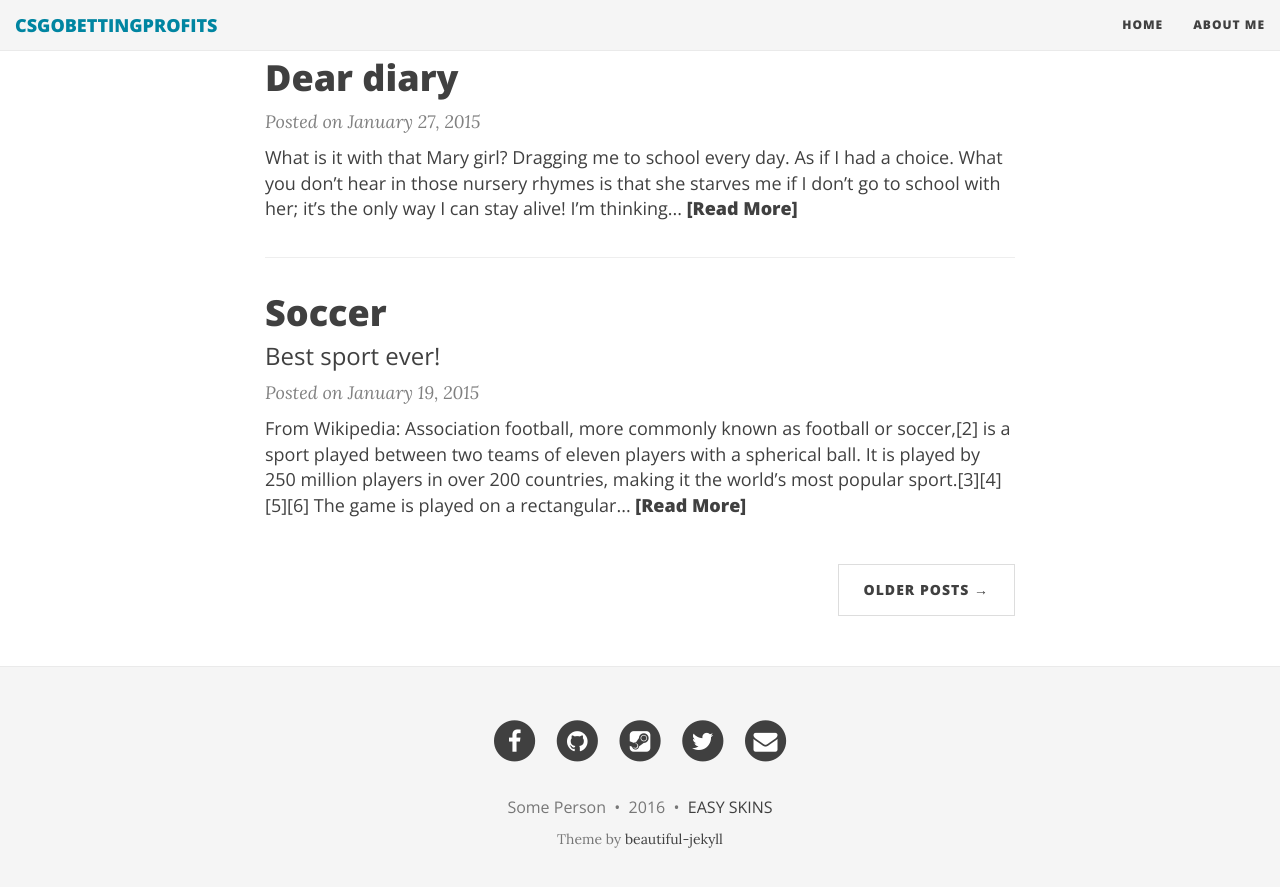
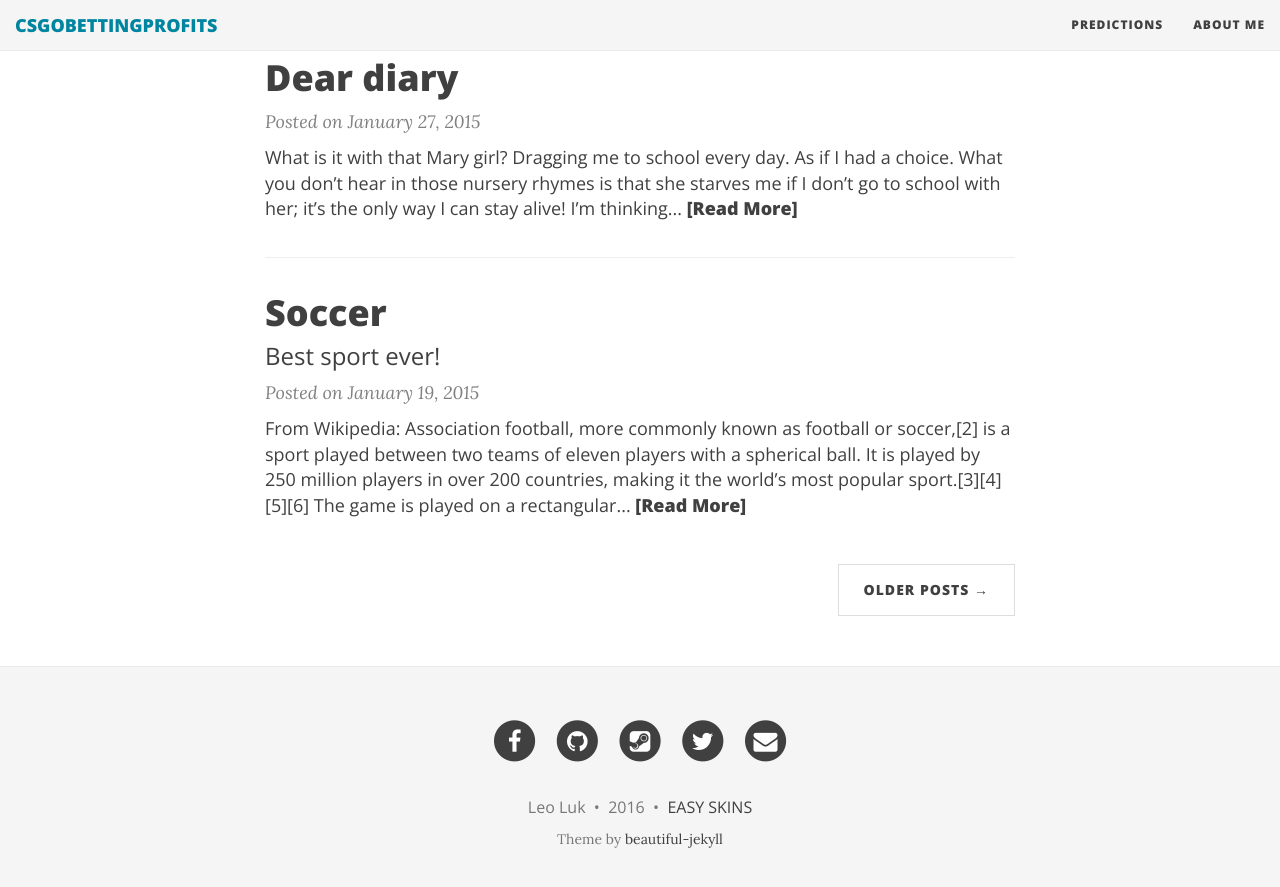
Before and after one commit to CSGOBETTINGPROFITS/CSGOBETTINGPROFITS.github.io, a Jekyll site: the page built from index.html, in a window 1280 px wide and 900 px high, scrolled down 1114 px. Shown: the top 887 px of the window. Built offline with Jekyll 4.4.1, drawn with Linux system fonts in a browser that asks for light colours; nearby versions of some CDN libraries; the list of posts is cut into pages by our own code.

Commit message:
Update _config.yml

```diff
--- a/_config.yml
+++ b/_config.yml
@@ -27,7 +27,7 @@ avatar: "/img/avatar-icon.png"
 
 # List of links in the navigation bar
 navbar-links:
-  Home: ""
+  Predictions: ""
   About Me: "aboutme"
 
 # --- Footer options --- #
@@ -35,7 +35,7 @@ navbar-links:
 # Change all these values or delete the ones you don't want.
 # Important: you must keep the "name" parameter, everything else you can remove
 author:
-  name: Some Person
+  name: Leo Luk
   email: "leotluk@gmail.com"
   facebook: yourname  # eg. daattali
   github: yourname    # eg. daattali
```
